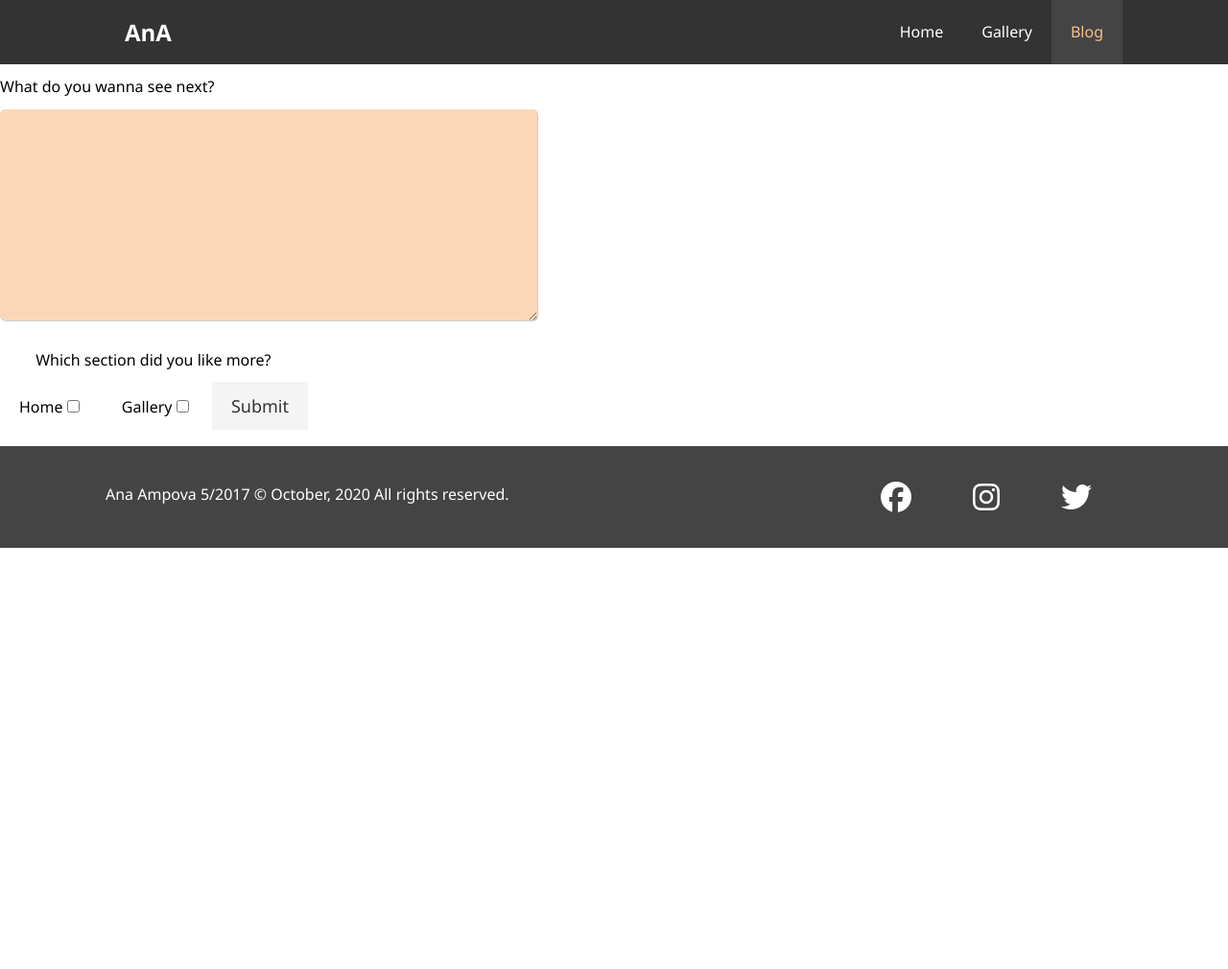
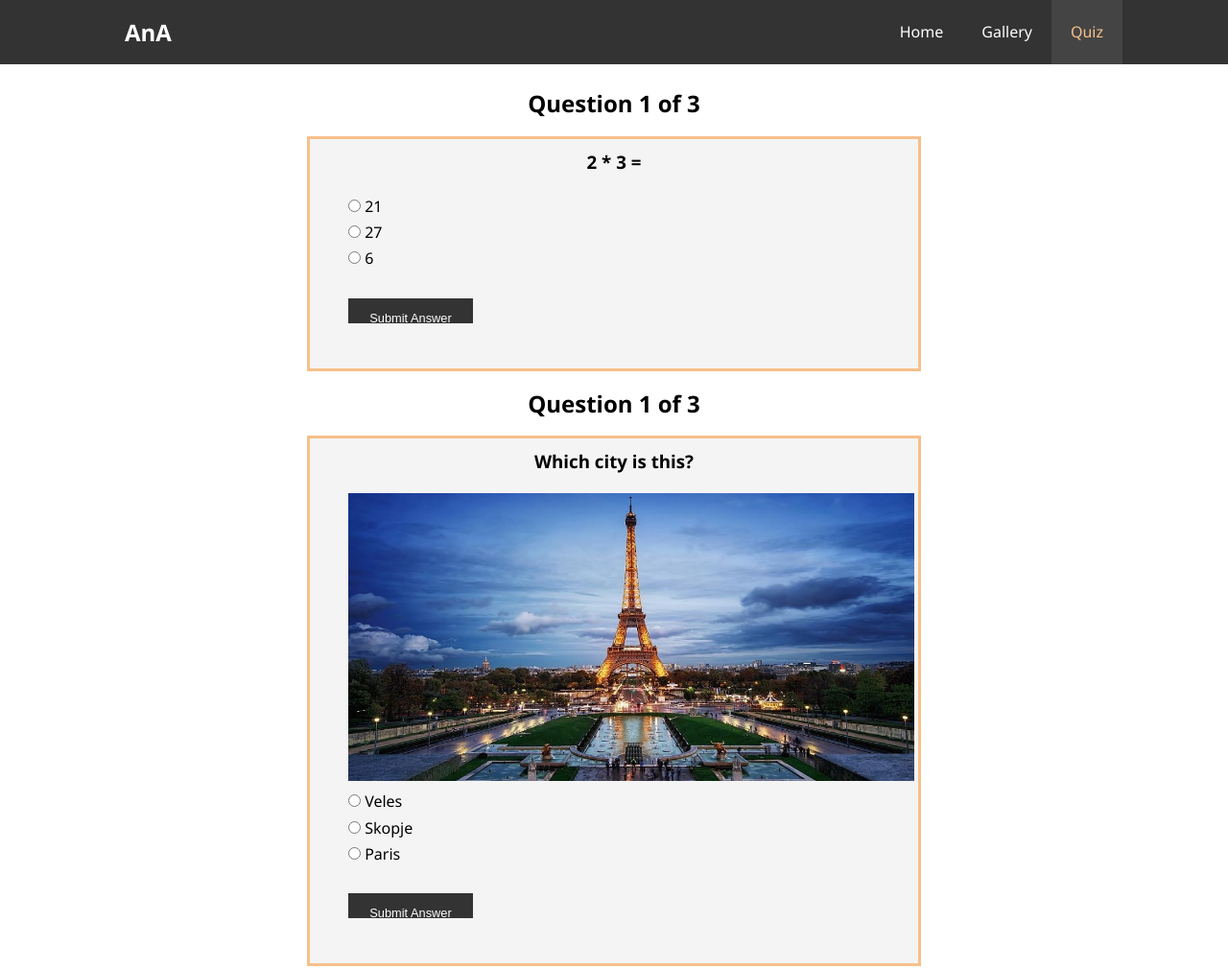
Before and after one commit to ampana/ana-strana, a plain HTML site: page blog.html in a window 1280 px wide. Shown: the top 1010 px of the page at 96% size. Before the commit the page ends 800 px from the top, so only its background shows below. Drawn offline with Linux system fonts and the light colour scheme.

Commit message:
Add files via upload

```diff
--- a/blog.html
+++ b/blog.html
@@ -7,7 +7,7 @@
       src="https://kit.fontawesome.com/4cd7d2d243.js"
       crossorigin="anonymous"
     ></script>
-    <title>My Blog</title>
+    <title>My Quiz</title>
     <style>
         * {
         margin: 0;
@@ -27,6 +27,7 @@
       h2,
       h3 {
         padding-bottom: 20px;
+        text-align: center;
       }
       ul{
         list-style: none;
@@ -172,11 +173,36 @@
         padding: 10px;
         line-height: 1.7em;
         margin-left: 1.7em;
-
   }
 
 
+  #test {
+            border:#f7c08a 3px solid;
+            padding:10px 40px 40px 40px;
+            background-color:#f4f4f4;
+            width:50%;
+            height: 50%;
+            margin: auto;
+            margin-bottom: 20px;
+            text-align: left;
+            }
+  #test2 {
+            border:#f7c08a 3px solid;
+            padding:10px 40px 40px 40px;
+            background-color:#f4f4f4;
+            width:50%;
+            height: 50%;
+            margin: auto;
+            margin-bottom: 20px;
+            text-align: left;
+            }
+
+
     </style>
+
+<script src = "javaScriptQuiz.js"></script>
+<script src = "javaScriptQuiz2.js"></script>
+
 </head>
 <body>
     <nav id="navbar">
@@ -185,40 +211,27 @@
           <ul>
             <li><a href="index.html" >Home</a></li>
             <li><a href="gallery.html" >Gallery</a></li>
-            <li><a href="blog.html" class="current">Blog</a></li>
+            <li><a href="blog.html" class="current">Quiz</a></li>
           </ul>
         </div>
       </nav>
 
-      <p>What do you wanna see next?</p>
-      <textarea rows="10" cols="75">
+   <br>
+    <h2 id="test_status"></h2>
+    <div id="test"></div>
 
-      </textarea>
-
-      <br>
-      <div class="showcase-content" >
-      <p> Which section did you like more? </p>
-        <label class="container">Home
-          <input type="checkbox" float="right";>
-        </label>
-        <label class="container">Gallery
-          <input type="checkbox" >
-        </label>
-        <a href="/index.html" class="btn btn-light"; margin-bottom = 40px ; >Submit</a>
-    </div>
-    <br>
-
+    <h2 id="test_status2"></h2>
+    <div id="test2"></div>
 
       <footer id="main-footer">
         <div class="container">
           <p>Ana Ampova 5/2017 &copy; October, 2020 All rights reserved.</p>
           <ul>
-            <li> <a href="https://www.facebook.com/anaa1609/" target="_blank"><i class="fab fa-facebook"></i></a> </li>
+            <li><a href="https://www.facebook.com/anaa1609/" target="_blank"><i class="fab fa-facebook"></i></a> </li>
             <li><a href="https://www.instagram.com/amp.ana/" target="_blank"><i class="fab fa-instagram"></i></a></li>
             <li><a href="https://twitter.com/?lang=en" target="_blank"><i class="fab fa-twitter"></i></a></li>
           </ul>
         </div>
-
       </footer>
 
 </body>
--- /dev/null
+++ b/javaScriptQuiz.js
@@ -0,0 +1,79 @@
+var pos = 0;
+var correct = 0;
+var test, test_status, question, choice, choices, chA, chB, chC;
+
+var questions = [
+  {
+      question: "2 * 3 =",
+      a: "21",
+      b: "27",
+      c: "6",
+      answer: "C"
+    },
+  {
+      question: "8 / 4 =",
+      a: "2",
+      b: "65",
+      c: "37",
+      answer: "A"
+    },
+  {
+      question: "9 - 8 =",
+      a: "88",
+      b: "112",
+      c: "1",
+      answer: "C"
+    },
+  ];
+
+  function get(x){
+    return document.getElementById(x);
+  }
+
+  function renderQuestion(){
+    test = get("test");
+    if(pos >= questions.length){
+      test.innerHTML = "<h2>You got "+correct+" of "+questions.length+" questions correct</h2>";
+      get("test_status").innerHTML = "Test completed";
+      // resets the variable to allow users to restart the test
+      pos = 0;
+      correct = 0;
+      // stops rest of renderQuestion function running when test is completed
+      return false;
+    }
+    get("test_status").innerHTML = "Question "+(pos+1)+" of "+questions.length;
+
+    question = questions[pos].question;
+    chA = questions[pos].a;
+    chB = questions[pos].b;
+    chC = questions[pos].c;
+    // display the question
+    test.innerHTML = "<h3>"+question+"</h3>";
+    // display the answer options
+    // the += appends to the data we started on the line above
+    test.innerHTML += "<label> <input type='radio' name='choices' value='A'> "+chA+"</label><br>";
+    test.innerHTML += "<label> <input type='radio' name='choices' value='B'> "+chB+"</label><br>";
+    test.innerHTML += "<label> <input type='radio' name='choices' value='C'> "+chC+"</label><br><br>";
+    test.innerHTML += "<button onclick='checkAnswer()' class='btn' style='height:3px; width:130px;font-size:0.80em; font-family: sans-serif;' >Submit Answer</button>";
+  }
+
+  function checkAnswer(){
+    // use getElementsByName because we have an array which it will loop through
+    choices = document.getElementsByName("choices");
+    for(var i=0; i<choices.length; i++){
+      if(choices[i].checked){
+        choice = choices[i].value;
+      }
+    }
+    // checks if answer matches the correct choice
+    if(choice == questions[pos].answer){
+      //each time there is a correct answer this value increases
+      correct++;
+    }
+    // changes position of which character user is on
+    pos++;
+    // then the renderQuestion function runs again to go to next question
+    renderQuestion();
+  }
+
+  window.addEventListener("load", renderQuestion, false);
--- /dev/null
+++ b/javaScriptQuiz2.js
@@ -0,0 +1,88 @@
+var pos2 = 0;
+var correct2 = 0;
+var test2, test_status2, question2, choice2, choices2, chA2, chB2, chC2, argument;
+
+var questions2 = [
+  {
+      question2: "Which city is this?",
+      a2: "Veles",
+      b2: "Skopje",
+      c2: "Paris",
+      answer2: "C"
+    },
+  {
+      question2: "Which city is this?",
+      a2: "London",
+      b2: "Prilep",
+      c2: "Bitola",
+      answer2: "A"
+    },
+  {
+      question2: "Which city is this?",
+      a2: "Struga",
+      b2: "Ohrid",
+      c2: "New York",
+      answer2: "C"
+    },
+  ];
+
+  function get2(x){
+    return document.getElementById(x);
+  }
+
+  function renderQuestion2(){
+    test2 = get2("test2");
+    if(pos2 >= questions2.length){
+      test2.innerHTML = "<h2>You got "+correct2+" of "+questions2.length+" questions correct</h2>";
+      get2("test_status2").innerHTML = "Test completed";
+      // resets the variable to allow users to restart the test
+      pos2 = 0;
+      correct2 = 0;
+      // stops rest of renderQuestion function running when test is completed
+      return false;
+    }
+    get("test_status2").innerHTML = "Question "+(pos2+1)+" of "+questions2.length;
+
+    question2 = questions2[pos2].question2;
+    chA2 = questions2[pos2].a2;
+    chB2 = questions2[pos2].b2;
+    chC2 = questions2[pos2].c2;
+    // display the question
+
+    test2.innerHTML = "<h3>"+question2+"</h3>";
+
+     if(pos2==0){
+     test2.innerHTML += "<img src='paris.png' alt='' height=300px width=590px></img>";}
+     if(pos2==1){
+     test2.innerHTML += "<img src='london.jpg' alt='' height=300px width=590px></img>";}
+     if(pos2==2){
+     test2.innerHTML += "<img src='newyork.jpg' alt='' height=300px width=590px></img>";}
+
+    // display the answer options
+    // the += appends to the data we started on the line above
+    test2.innerHTML += "<label> <input type='radio' name='choices' value='A'> "+chA2+"</label><br>";
+    test2.innerHTML += "<label> <input type='radio' name='choices' value='B'> "+chB2+"</label><br>";
+    test2.innerHTML += "<label> <input type='radio' name='choices' value='C'> "+chC2+"</label><br><br>";
+    test2.innerHTML += "<button onclick='checkAnswer2()' class='btn' style='height:3px; width:130px;font-size:0.80em; font-family: sans-serif;' >Submit Answer</button>";
+  }
+
+  function checkAnswer2(){
+    // use getElementsByName because we have an array which it will loop through
+    choices2 = document.getElementsByName("choices");
+    for(var i=0; i<choices2.length; i++){
+      if(choices2[i].checked){
+        choice2 = choices2[i].value;
+      }
+    }
+    // checks if answer matches the correct choice
+    if(choice2 == questions2[pos2].answer2){
+      //each time there is a correct answer this value increases
+      correct2++;
+    }
+    // changes position of which character user is on
+    pos2++;
+    // then the renderQuestion function runs again to go to next question
+    renderQuestion2();
+  }
+
+  window.addEventListener("load", renderQuestion2, false);
```
Also changed, not shown: gallery.html (+167 -21 lines), index.html (+1 -1 lines), proba2.js (added, +8 -0 lines), comment.PNG (added), heart0.PNG (added), heart1.PNG (added), london.jpg (added), newyork.jpg (added), paris.png (added), regular.PNG (added), thanks.jpg (added), thanks.png (added).
